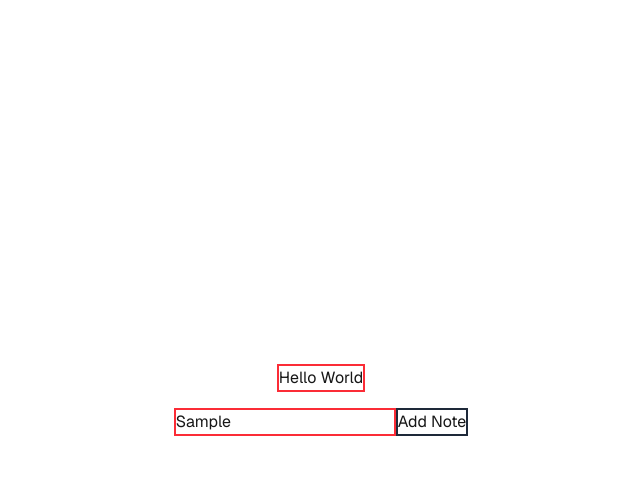
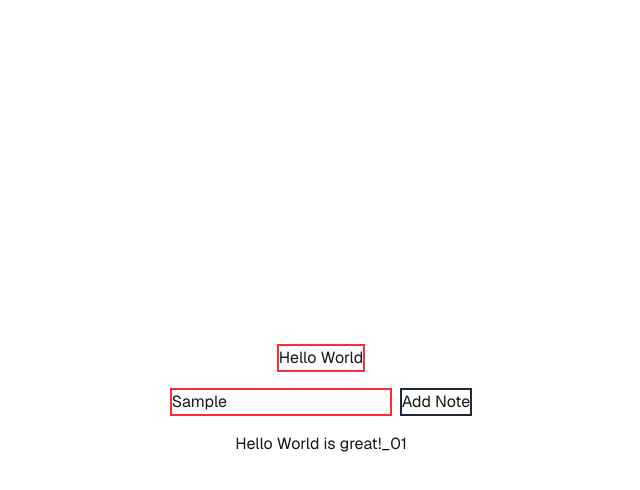
Before and after one commit to felipe-manhaes/mindbus-mindmap, a Next.js app in the folder frontend/: page / in a window 1280 px wide. Both pictures are taken after typing "Sample" into the empty fields and a click on the button "Add Note". Shown: the top 490 px of the page, without its empty margins (319-959 px from the left). Built offline with nearby package versions, Linux system fonts and the light colour scheme.

Commit message:
Add fixed note feature after pressing 'Add Note' button

```diff
--- a/frontend/app/page.tsx
+++ b/frontend/app/page.tsx
@@ -1,16 +1,29 @@
+'use client';
+import { useState } from 'react';
+import { NoteCardProps } from '@/components/NoteCard';
 import Image from "next/image";
+import { NoteCard } from "@/components/NoteCard";
 
 export default function Home() {
+  const [notes, setNotes] = useState<NoteCardProps[] >([]);
+function handleAddNote() {
+setNotes([...notes,{title:"Hello World",h2:1}])
+}
+
   return (
     <div className="flex min-h-screen items-center justify-center bg-zinc-50 font-sans">
-      <main className="flex min-h-screen w-full max-w-3xl flex-col items-center justify-center gap-4  bg-white dark:bg-gray-700 sm:items-center">
+      <main className="flex min-h-screen w-full max-w-3xl flex-col items-center justify-center gap-4 py-10  bg-white dark:bg-gray-600 sm:items-center">
        <h1 className="border-2 border-red-500">Hello World</h1>
-       <div className="flex flex-row items-center justify-center">
+       <div className="flex flex-row items-center gap-2 justify-center">
        <input type="text" name="note" id="note" placeholder="Enter your note"
        className="border-2 border-red-500"
        />
-       <button className="border-2 border-gray-800">Add Note</button>
+       <button className="border-2 border-gray-800 cursor-pointer" onClick={handleAddNote}>Add Note</button>
        </div>
+       {notes.map((note,i) => (
+       <NoteCard key={i+note.title} title={note.title} h2={note.h2} />
+       ))}
+
       </main>
     </div>
   );
--- /dev/null
+++ b/frontend/components/NoteCard.tsx
@@ -0,0 +1,10 @@
+export type NoteCardProps = {
+   title:string;
+   h2?:number
+}
+
+export function NoteCard(title:{title:string,h2?:number}) {
+   return (
+      <div>{title.title} is great!_0{title.h2}</div>
+   )
+}
```
